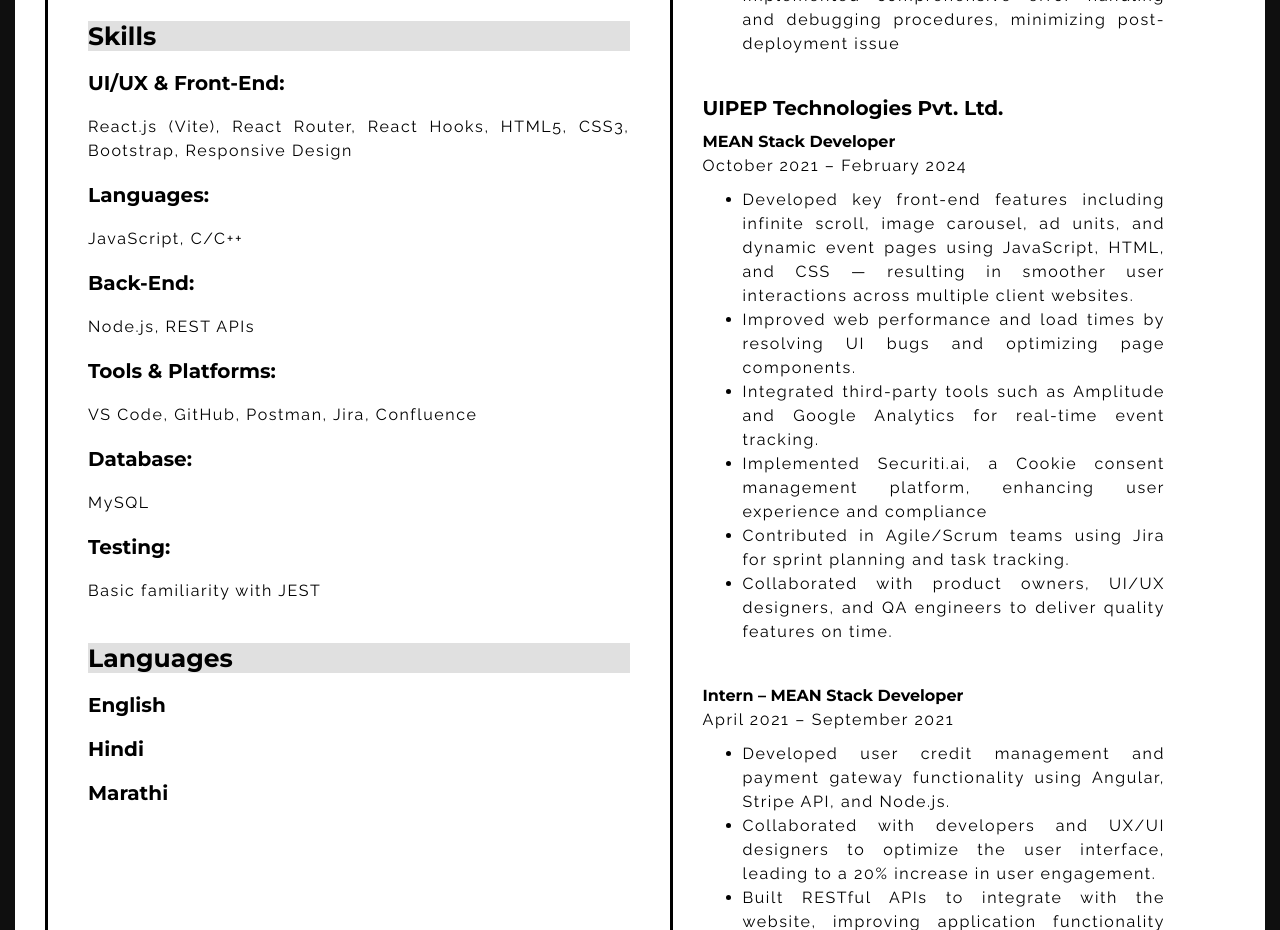
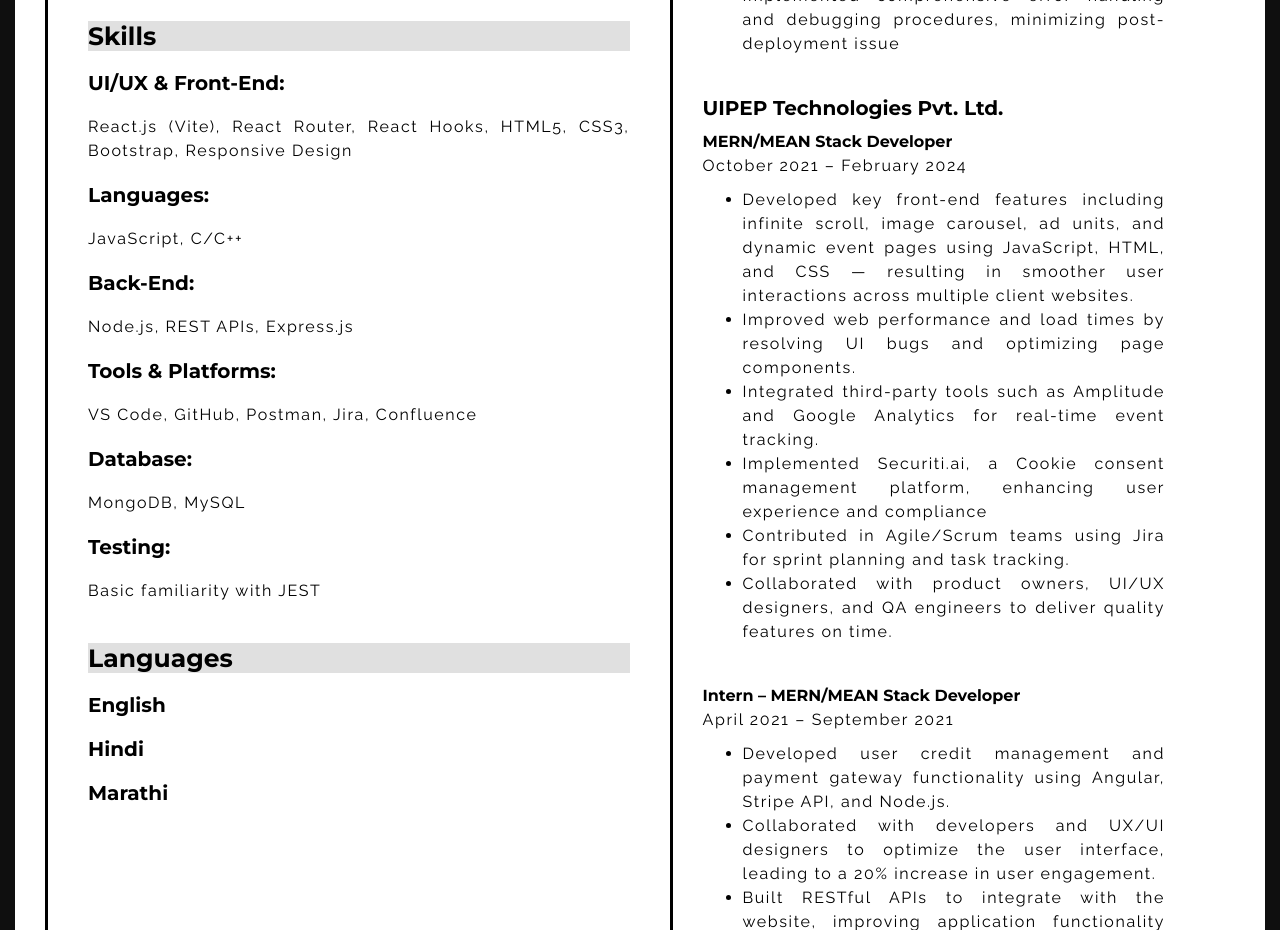
Before and after one commit to rohitashtekar/portfolio, a React (Vite) app in the folder Portfolio/: page /resume in a window 1280 px wide. Shown: the part 900-1830 px from the top of the page. Built offline with nearby package versions, Linux system fonts and the light colour scheme.

Commit message:
UPDATE: resume content

```diff
--- a/Portfolio/src/components/Resume.jsx
+++ b/Portfolio/src/components/Resume.jsx
@@ -16,7 +16,7 @@ const Resume = () => {
                     <div className="res-left">
                         <div className="box">
                             <button className="btn box-btn" onClick={ navigatePageBack }><i className="fa-solid fa-backward"></i> BACK </button>
-                            <a className="btn box-btn" href={ RAres } target="_blank"><i className="fa-solid fa-download"> DOWNLOAD </i></a>
+                            <a className="btn box-btn" href={ RAres } target="_blank" download><i className="fa-solid fa-download"> DOWNLOAD </i></a>
                             <Link className="box-btn" to="https://www.linkedin.com/in/rohit-ashtekar-140536125" target="_blank"><i className="fa-brands fa-linkedin fa-2xl text-dark"></i></Link>
                         </div>
                         <div className="left-inner">
@@ -53,7 +53,7 @@ const Resume = () => {
                                 <h6>Back-End:</h6>
                                 <span>
                                     Node.js, REST
-                                    APIs
+                                    APIs, Express.js
                                 </span>
                                 <h6>Tools & Platforms:</h6>
                                 <span>
@@ -63,7 +63,7 @@ const Resume = () => {
                                 </span>
                                 <h6>Database: </h6>
                                 <span>
-                                    MySQL
+                                    MongoDB, MySQL
                                 </span>
                                 <h6>Testing:</h6>
                                 <span>
@@ -111,7 +111,7 @@ const Resume = () => {
                                 </div>
                                 <div className="we-comp">
                                     <h6>UIPEP Technologies Pvt. Ltd.</h6>
-                                    <p>MEAN Stack Developer <br /></p>
+                                    <p>MERN/MEAN Stack Developer <br /></p>
                                     <span>October 2021 – February 2024</span>
                                     <ul>
                                         <li>
@@ -136,7 +136,7 @@ const Resume = () => {
                                     </ul>
                                 </div>
                                 <div className="we-comp">
-                                    <p>Intern – MEAN Stack Developer <br /></p>
+                                    <p>Intern – MERN/MEAN Stack Developer <br /></p>
                                     <span>April 2021 – September 2021</span>
                                     <ul>
                                         <li>
```
